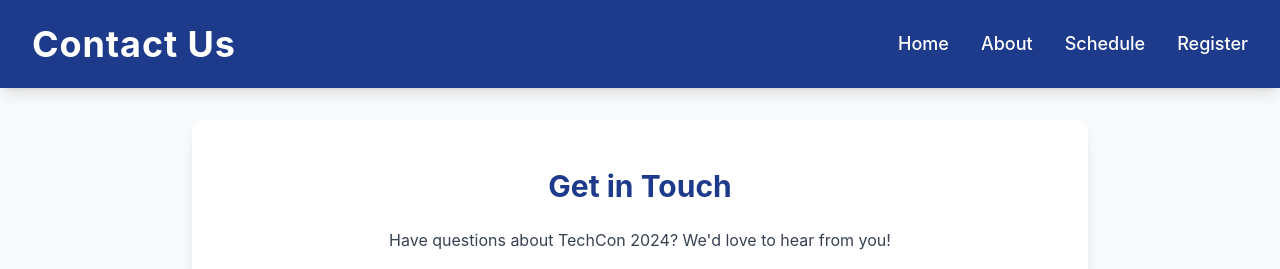
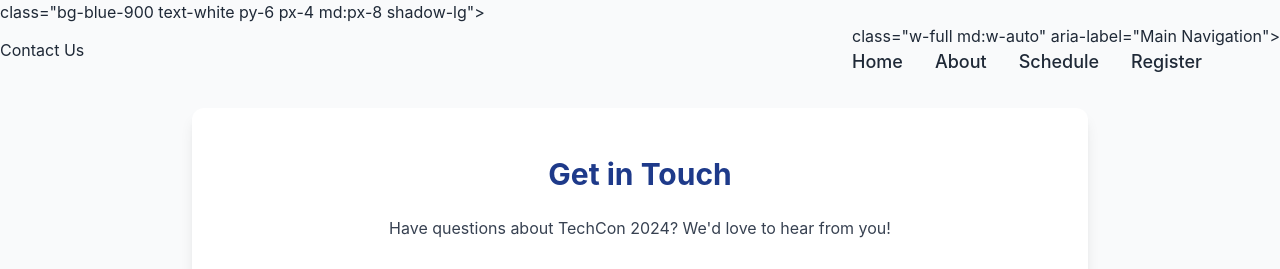
Before and after one commit to SamuelOkewu/TechCon_HTML, a plain HTML site: page techcon_website/contact.html in a window 1280 px wide. Shown: the top 269 px of the page. Drawn offline with nearby package versions, Linux system fonts and the light colour scheme.

Commit message:
Update contact.html

```diff
--- a/techcon_website/contact.html
+++ b/techcon_website/contact.html
@@ -16,12 +16,12 @@
 <body class="bg-gray-50 text-gray-800">
 
     <!-- Header Section -->
-    <header class="bg-blue-900 text-white py-6 px-4 md:px-8 shadow-lg">
+    <header> class="bg-blue-900 text-white py-6 px-4 md:px-8 shadow-lg">
         <div class="container mx-auto flex flex-col md:flex-row items-center justify-between">
-            <h1 class="text-4xl font-bold mb-4 md:mb-0 tracking-wide">Contact Us</h1>
+            <h1>Contact Us</h1>
 
             <!-- Navigation Menu -->
-            <nav class="w-full md:w-auto" aria-label="Main Navigation">
+            <nav> class="w-full md:w-auto" aria-label="Main Navigation">
                 <ul class="flex flex-col md:flex-row space-y-2 md:space-y-0 md:space-x-8 text-lg font-medium">
                     <li><a href="index.html" class="hover:text-blue-200 transition-colors duration-300">Home</a></li>
                     <li><a href="about.html" class="hover:text-blue-200 transition-colors duration-300">About</a></li>
```
